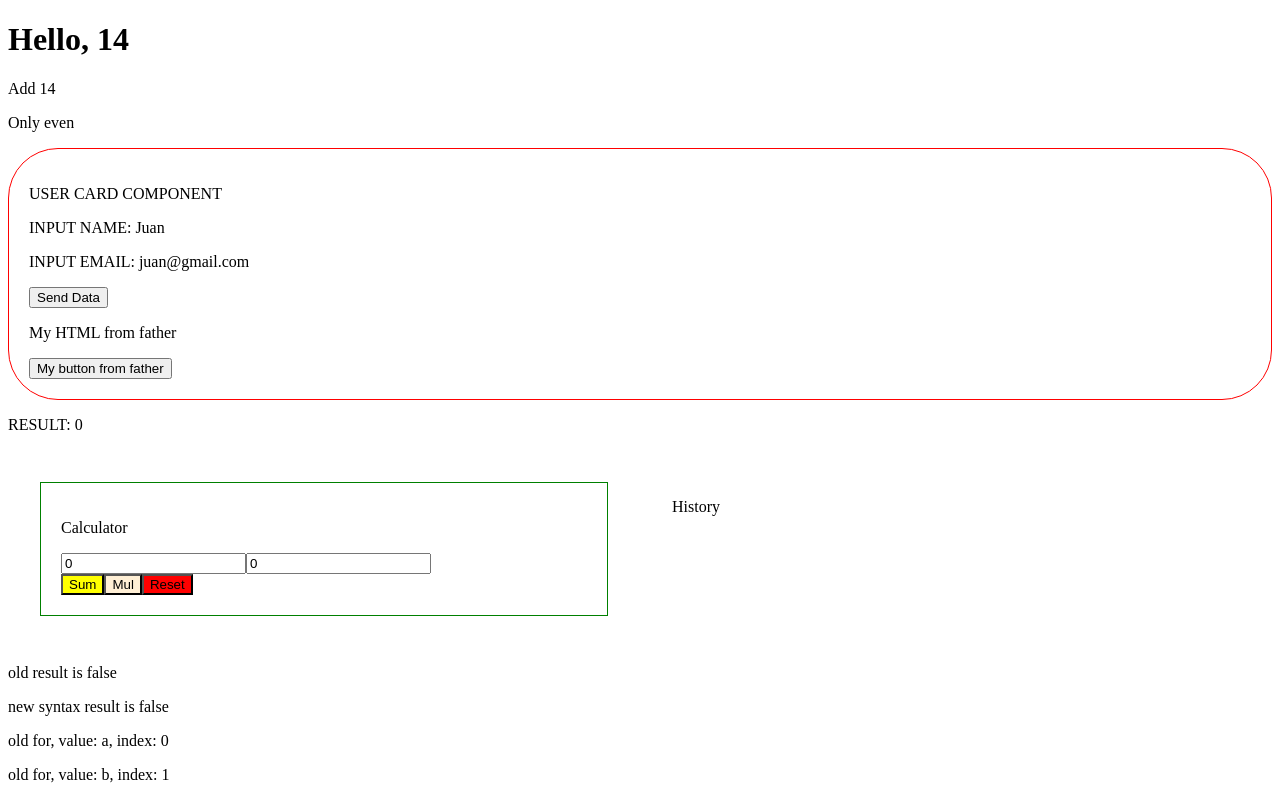
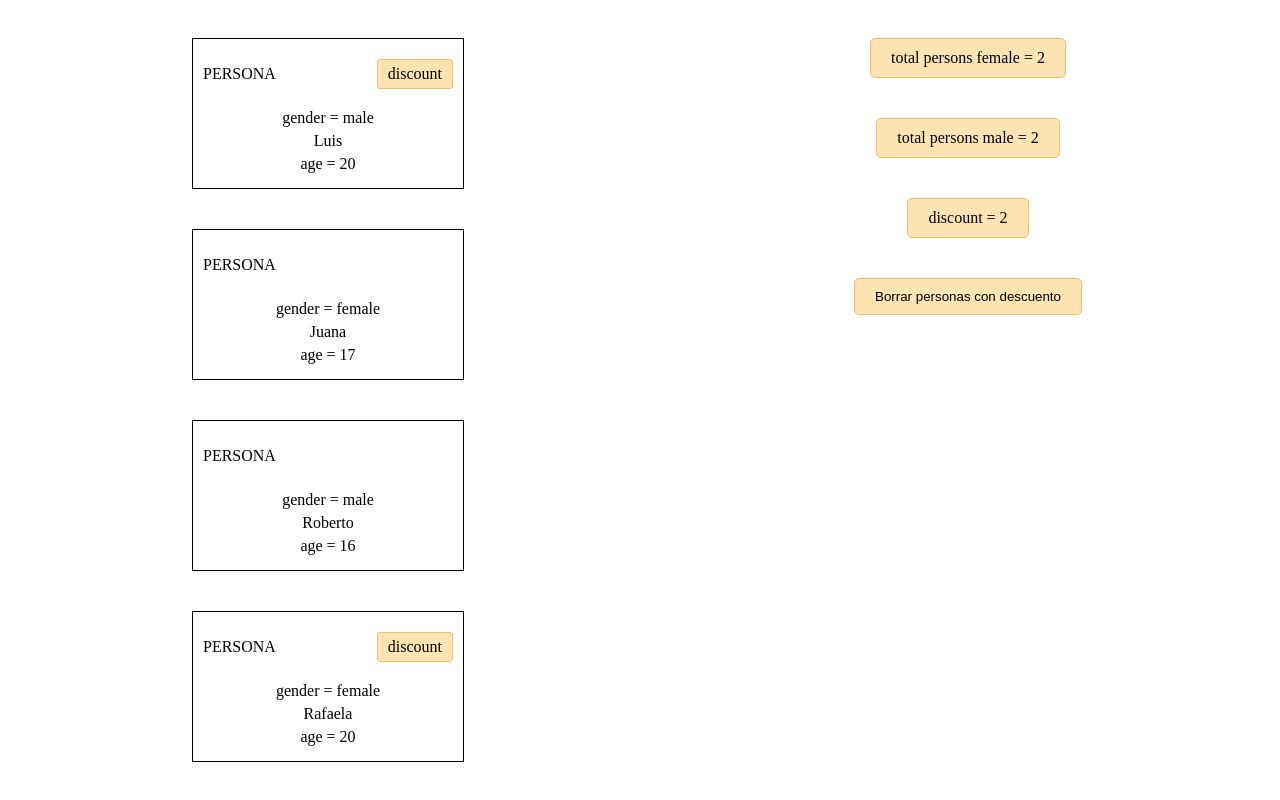
Before and after one commit to LushoCallapa/angular-course-2024, an Angular app: page / in a window 1280 px wide. Shown: the top 800 px of the page. Built offline with nearby package versions, Linux system fonts and the light colour scheme.

Commit message:
[28-09-24] Task: Person Card and button delete discount

```diff
--- a/src/app/app.component.html
+++ b/src/app/app.component.html
@@ -1,6 +1,6 @@
-<h1>Hello, {{ 2 + title }}</h1>
+<!-- <h1>Hello, {{ 2 + title }}</h1>
 <p>Add {{ sum(2,title) }}</p>
-<!-- <p>Subtract {{subtract}}</p> -->
+ <p>Subtract {{subtract}}</p>
 <p>Only even {{getArray()}}</p>
 <user-card [name]="'Juan'" [email]="'juan@gmail.com'" (sendData)="receiveData($event)">
     <p>My HTML from father</p>
@@ -42,4 +42,19 @@
     @case(0){<p>new syntax, var is 0</p>}
     @case(1){<p>new syntax, var is 1</p>}
     @default{<p>new syntax, default value</p>}
-}
+} -->
+
+<div class="wrapper">
+    <div class="container-persons">
+        @for (item of persons; track $index) {
+            <person-card [person]="item"></person-card>
+        }
+    </div>
+
+    <div class="container-persons-data">
+        <p class="styled-text">total persons female = {{countFemale()}}</p>
+        <p class="styled-text">total persons male = {{countMale()}}</p>
+        <p class="styled-text">discount = {{countDiscount()}}</p>
+        <button (click)="deleteDiscount()" class="styled-button">Borrar personas con descuento</button>
+    </div>
+</div>
--- a/src/app/app.component.scss
+++ b/src/app/app.component.scss
@@ -15,3 +15,44 @@
         max-width: 50%;
     }
 }
+.wrapper {
+    display: flex;
+    justify-content: space-between;
+    width: 100vw;
+    height: 100vh;
+}
+.container-persons,
+.container-persons-data {
+    width: 50%;
+    display: flex;
+    flex-direction: column;
+    justify-content: flex-start;
+    align-items: center;
+    padding: 10px;
+    box-sizing: border-box;
+}
+
+.styled-text {
+    background-color: #FEE4B2;
+    border: 1px solid #F5BA6E;
+    padding: 10px 20px;
+    border-radius: 5px;
+    text-align: center;
+    width: fit-content;
+    margin: 20px;
+}
+
+.styled-button {
+    background-color: #FEE4B2;
+    border: 1px solid #F5BA6E;
+    padding: 10px 20px;
+    border-radius: 5px;
+    margin: 20px;
+    cursor: pointer;
+    text-align: center;
+    width: fit-content;
+}
+.styled-button:hover {
+    background-color: #F5BA6E;
+    box-shadow: 0px 4px 8px rgba(0, 0, 0, 0.2);
+}
--- a/src/app/app.component.ts
+++ b/src/app/app.component.ts
@@ -4,96 +4,117 @@ import { UserCardComponent } from './user-card/user-card.component';
 import { CalculatorComponent } from './calculator/calculator.component';
 import { HistoryComponent } from './history/history.component';
 import { CommonModule } from '@angular/common';
+import { PersonCardComponent } from './person-card/person-card.component';
 
 interface IPerson{
   name:string,
-  lastName: string,
-  age?: number
+  age: number,
+  gender: string,
 }
 
 @Component({
   selector: 'app-root',
   standalone: true,
-  imports: [RouterOutlet, UserCardComponent, CalculatorComponent, HistoryComponent,CommonModule],
+  imports: [RouterOutlet, UserCardComponent, CalculatorComponent, HistoryComponent,CommonModule, PersonCardComponent],
   templateUrl: './app.component.html',
   styleUrl: './app.component.scss'
 })
 export class AppComponent {
 
-  history: Array<[string, number]> = [];
-  result: number = 0;
-  title: number = 12;
-  animals: string[] = ['a','b','c','d','e','f','g'];
-
-  person: IPerson = {
-    name: 'Luis',
-    lastName: 'Callapa',
-    age: 20
+  persons: IPerson[]
+  constructor(){
+    this.persons = [ {name: 'Luis', age: 20,gender: 'male'} , {name: 'Juana', age: 17,gender: 'female'}, {name: 'Roberto', age: 16,gender: 'male'},{name: 'Rafaela', age: 20,gender: 'female'}]
   }
 
-  var1 = 0
-  var2 = null
-  var3='hola';
-  pets: number[] = [1,2,3,4,5];
-  parents: number[] = [7,8,9,10];
-  constructor () {
-    const {name,age} = this.person;
-    console.log('destructuracion',name+' '+ age);
-    let both = {...this.pets,...this.parents};
-    console.log("Spreed Operator",both)
-
-    console.log("Rest Operator", this.sum2(1,2,3,4,5))
-    console.log("Nullish Cualesing", this.var2 ?? this.var3)
-    console.log("OR", this.var1 || this.var3)
-
-    // console.log('substract', this.subtract(8,4));
-    // console.log('MAP: ',this.animals.map((animal) => (animal + 'new') ));
-    // console.log('FOREACH: ',this.animals.forEach((animal) => (animal + 'new') ));
-    // console.log('FIND: ',this.animals.find((animal) => (animal === 'b') ));
-    // console.log('FIND: ',this.animals.filter((animal) => (animal === 'c') ));
-    // console.log('INDEXOF: ',this.animals.indexOf('c'));
+  public countFemale(){
+    return this.persons.filter(person => person.gender === 'female').length;
   }
 
-  public sum2(...persons: number[]){
-    //return persons[0] + persons[1];
-    return persons.reduce((acc, valor) => (acc+valor) , 0);
+  public countMale(){
+    return this.persons.filter(person => person.gender === 'male').length;
   }
 
-  public sum(num1: number, num2: number ): number{
-    return num1 + num2;
+  public countDiscount(){
+    return this.persons.filter(person => person.age >= 18).length;
   }
 
-  private subtract(num1: number, num2: number ): number {
-    return num1 - num2;
+  public deleteDiscount(){
+    this.persons = this.persons.filter(person => person.age < 18);
   }
+  // history: Array<[string, number]> = [];
+  // result: number = 0;
+  // title: number = 12;
+  // animals: string[] = ['a','b','c','d','e','f','g'];
 
-  public getArray(){
-    const persons: number[] = [1,2,3,4,5];
-    for(let i =0; i < persons.length;i++){
-        if(persons[i]%2 == 0){
-          //console.log('person =', persons[i])
-        }
-    }
-  }
+  // person: IPerson = {
+  //   name: 'Luis',
+  //   lastName: 'Callapa',
+  //   age: 20
+  // }
 
-  public receiveData(data: any){
-    console.log("Print Father Component",data);
-  }
+  // var1 = 0
+  // var2 = null
+  // var3='hola';
+  // pets: number[] = [1,2,3,4,5];
+  // parents: number[] = [7,8,9,10];
+  // constructor () {
+  //   const {name,age} = this.person;
+  //   console.log('destructuracion',name+' '+ age);
+  //   let both = {...this.pets,...this.parents};
+  //   console.log("Spreed Operator",both)
 
-  public onResult(data: any){
-    this.result = data.result ?? 0;
-    this.newResult(data);
-  }
+  //   console.log("Rest Operator", this.sum2(1,2,3,4,5))
+  //   console.log("Nullish Cualesing", this.var2 ?? this.var3)
+  //   console.log("OR", this.var1 || this.var3)
 
-  public newResult(data: any){
-    const { type, result } = data ?? ["", 0];
-    this.history.push([type, result]);
-  }
+  //   // console.log('substract', this.subtract(8,4));
+  //   // console.log('MAP: ',this.animals.map((animal) => (animal + 'new') ));
+  //   // console.log('FOREACH: ',this.animals.forEach((animal) => (animal + 'new') ));
+  //   // console.log('FIND: ',this.animals.find((animal) => (animal === 'b') ));
+  //   // console.log('FIND: ',this.animals.filter((animal) => (animal === 'c') ));
+  //   // console.log('INDEXOF: ',this.animals.indexOf('c'));
+  // }
+
+  // public sum2(...persons: number[]){
+  //   //return persons[0] + persons[1];
+  //   return persons.reduce((acc, valor) => (acc+valor) , 0);
+  // }
+
+  // public sum(num1: number, num2: number ): number{
+  //   return num1 + num2;
+  // }
+
+  // private subtract(num1: number, num2: number ): number {
+  //   return num1 - num2;
+  // }
+
+  // public getArray(){
+  //   const persons: number[] = [1,2,3,4,5];
+  //   for(let i =0; i < persons.length;i++){
+  //       if(persons[i]%2 == 0){
+  //         //console.log('person =', persons[i])
+  //       }
+  //   }
+  // }
+
+  // public receiveData(data: any){
+  //   console.log("Print Father Component",data);
+  // }
+
+  // public onResult(data: any){
+  //   this.result = data.result ?? 0;
+  //   this.newResult(data);
+  // }
+
+  // public newResult(data: any){
+  //   const { type, result } = data ?? ["", 0];
+  //   this.history.push([type, result]);
+  // }
 
 
-  public onReset(data: any){
-    this.result = 0;
-  }
+  // public onReset(data: any){
+  //   this.result = 0;
+  // }
   // sumar(): number{
   //   return 1 + 2;
   // }
--- /dev/null
+++ b/src/app/person-card/person-card.component.html
@@ -0,0 +1,13 @@
+<div class="container-person">
+    <div class="header">
+        <p>PERSONA</p>
+        @if(person.age >=18){
+            <div class="discount">discount</div>
+        }
+    </div>
+    <div class="container-data">
+        <p class="person-data">gender = {{person.gender}}</p>
+        <p class="person-data">{{person.name}}</p>
+        <p class="person-data">age = {{person.age}}</p>
+    </div>
+</div>
--- /dev/null
+++ b/src/app/person-card/person-card.component.scss
@@ -0,0 +1,31 @@
+.container-person {
+    border: 1px solid #000;
+    padding: 10px;
+    margin: 20px;
+    width: 250px;
+    position: relative;
+}
+
+.header {
+    display: flex;
+    justify-content: space-between;
+    align-items: center;
+    margin-bottom: 10px;
+}
+
+.discount {
+    background-color: #FEE4B2;
+    padding: 5px 10px;
+    border: 1px solid #F5BA6E;
+    text-align: center;
+    border-radius: 3px;
+}
+
+.person-data {
+    margin: 5px 0;
+}
+
+.container-data {
+    text-align: center;
+    margin: 0 auto;
+}
--- /dev/null
+++ b/src/app/person-card/person-card.component.ts
@@ -0,0 +1,22 @@
+import { Component, Input } from '@angular/core';
+
+interface IPerson{
+  name:string,
+  age: number,
+  gender: string,
+}
+
+@Component({
+  selector: "person-card",
+  standalone: true,
+  imports: [],
+  templateUrl: "./person-card.component.html",
+  styleUrl: "./person-card.component.scss",
+})
+export class PersonCardComponent {
+  @Input() person: IPerson = {
+    name: "",
+    age: 0,
+    gender: "",
+  };
+}
```
Also changed, not shown: 1 other file (tests, documents, lock files or other folders).
